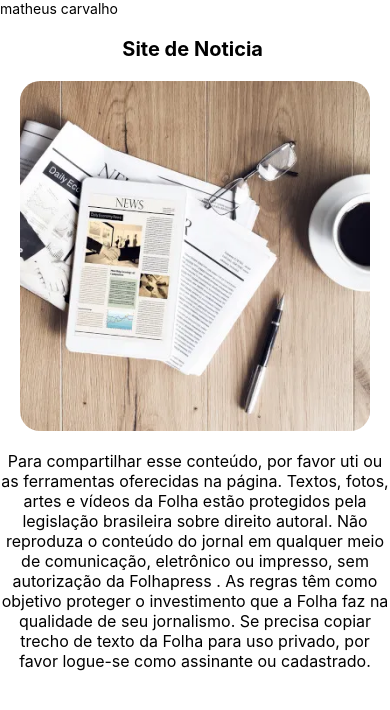
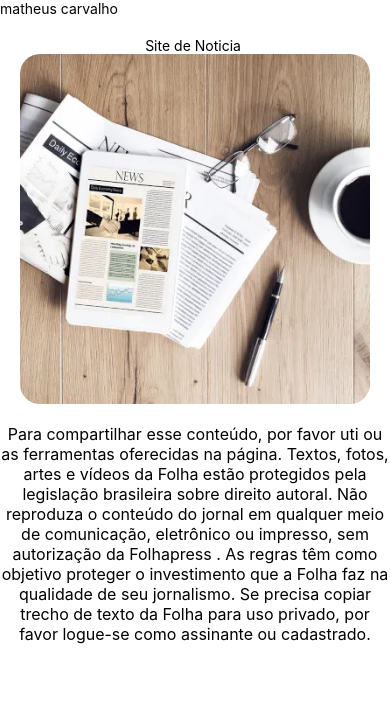
Before and after one commit to MatheusRamosSil/Project-Pilot, a React Native app: screen / in a window 390 px wide. Shown: the top 710 px of the page. Built offline with nearby package versions, Linux system fonts and the light colour scheme.

Commit message:
tela de noticia

```diff
--- a/componetes/tela de noticia/index.js
+++ b/componetes/tela de noticia/index.js
@@ -8,7 +8,7 @@ import styles from "./style"
 export default function App() {
   return (
     <View style= {styles.container}>
-      <Text style= {styles.titulo}>Site de Noticia </Text>
+      <Text style= {styles.titulog}>Site de Noticia </Text>
       <Image source={noticia} style= {styles.Image} />
       <Text style= {style.texto} >Para compartilhar esse conteúdo, por favor uti ou as ferramentas oferecidas na página. Textos, fotos, artes e vídeos da Folha estão protegidos pela legislação brasileira sobre direito autoral. Não reproduza o conteúdo do jornal em qualquer meio de comunicação, eletrônico ou impresso, sem autorização da Folhapress . As regras têm como objetivo proteger o investimento que a Folha faz na qualidade de seu jornalismo. Se precisa copiar trecho de texto da Folha para uso privado, por favor logue-se como assinante ou cadastrado.</Text>
 
```
